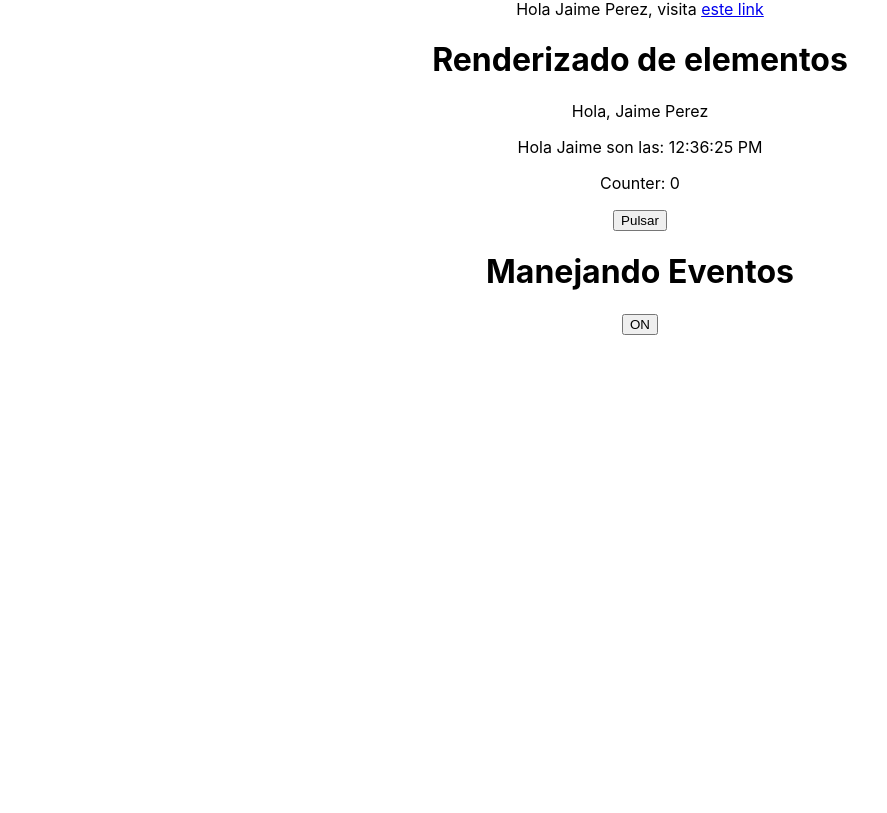
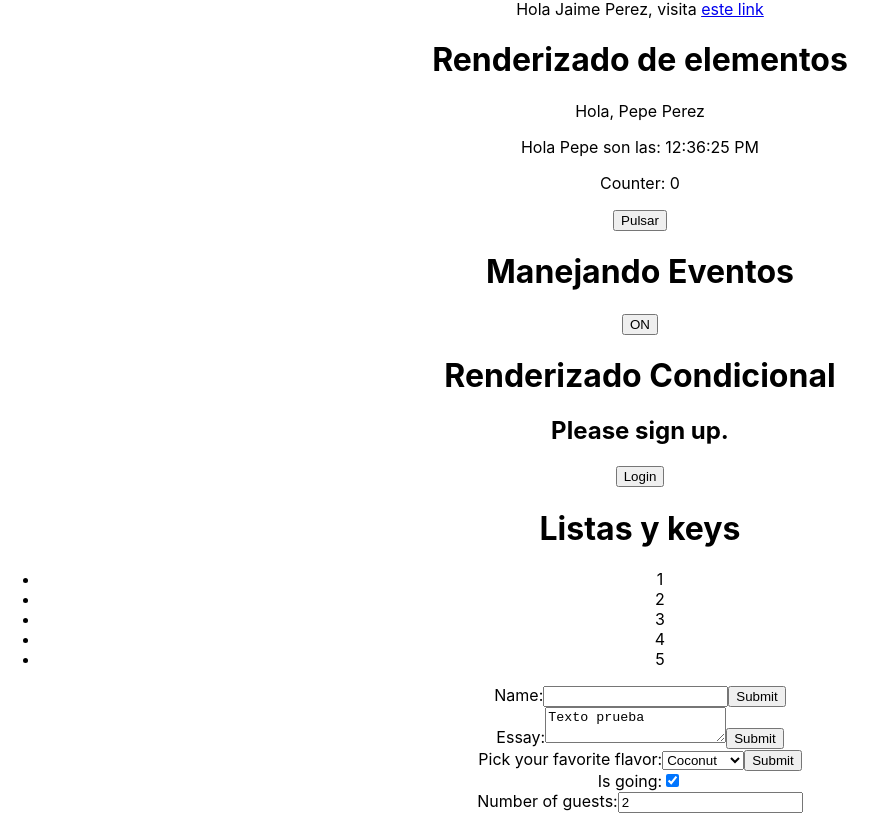
Before and after one commit to Jaipecas/ReactProjects, a React (Create React App) app in the folder basic-project/: page / in a window 1280 px wide. Shown: the part 257-1070 px from the top of the page, without its empty margins (0-887 px from the left). Before the commit the page ends 800 px from the top, so only its background shows below. Built offline with nearby package versions, Linux system fonts and the light colour scheme.

Commit message:
Se añaden los puntos de listas y formularios

```diff
--- a/basic-project/src/App.js
+++ b/basic-project/src/App.js
@@ -7,11 +7,20 @@ import RenderizadoElemntos from "./ConceptosPrincipales/renderizadoElementos";
 import ComponentesPropiedades from "./ConceptosPrincipales/componentesPropiedades";
 import EstadoCicloVida from "./ConceptosPrincipales/estadoCicloVida";
 import ManejandoEventos from "./ConceptosPrincipales/manejandoEventos";
+import RenderizadoCondicional from "./ConceptosPrincipales/renderizadoCondicional";
+import ListasKeys from "./ConceptosPrincipales/listasKeys";
+import Formularios from "./ConceptosPrincipales/formularios";
 
 const user = {
-  name: "Jaime",
+  name: "Pepe",
   surname: "Perez",
 };
+
+function addId(array) {
+  return array.map((element, index) => {
+    return { id: index, number: element };
+  });
+}
 
 const App = () => {
   return (
@@ -20,8 +29,11 @@ const App = () => {
       <PresentandoJSX />
       <RenderizadoElemntos />
       <ComponentesPropiedades user={user} />
-      <EstadoCicloVida name="Jaime" />
-      <ManejandoEventos/>
+      <EstadoCicloVida name={user.name} />
+      <ManejandoEventos />
+      <RenderizadoCondicional isLogged={false} name={user.name} />
+      <ListasKeys numbers={addId([1, 2, 3, 4, 5])} />
+      <Formularios></Formularios>
     </div>
   );
 };
--- /dev/null
+++ b/basic-project/src/ConceptosPrincipales/formularios.js
@@ -0,0 +1,137 @@
+import React, { Component } from "react";
+/*
+En HTML, los elementos de formularios como los <input>, <textarea> y el <select> normalmente mantienen sus propios estados y los actualizan de acuerdo a la interacción del usuario.
+En React, el estado mutable es mantenido normalmente en la propiedad estado de los componentes, y solo se actualiza con setState().
+
+Podemos combinar ambos haciendo que el estado de React sea la “única fuente de la verdad”.
+De esta manera, los componentes React que rendericen un formulario también controlan lo que pasa en ese formulario con las subsecuentes entradas del usuario.
+Un campo de un formulario cuyos valores son controlados por React de esta forma es denominado “componente controlado”.
+
+Al final de lo que se trate es de controlar los valores del formulario desde las variables state
+ */
+
+class Formularios extends Component {
+  state = {
+    valueInput: "",
+    valueTextArea: "Texto prueba",
+    valueSelect: "coconut",
+    isGoing: true,
+    numberOfGuests: 2,
+  };
+
+  formAlert(event, value) {
+    alert("A name was submitted: " + value);
+    event.preventDefault();
+  }
+
+  handleChange = (event) => {
+    /*En un principio comporbaba el tipo de control que se pasaba luego se añadió la propiedad name a los elementos del html*/
+    if (event.target.name === "inputForm1")
+      return this.setState({ valueInput: event.target.value });
+
+    if (event.target.name === "textArea")
+      return this.setState({ valueTextArea: event.target.value });
+
+    if (event.target.name === "selectForm3")
+      return this.setState({ valueSelect: event.target.value });
+  };
+
+  handleSubmitForm1 = (event) => {
+    this.formAlert(event, this.state.valueInput);
+  };
+
+  handleSubmitForm2 = (event) => {
+    this.formAlert(event, this.state.valueTextArea);
+  };
+
+  handleSubmitForm3 = (event) => {
+    this.formAlert(event, this.state.valueSelect);
+  };
+
+  handleInputChange = (event) => {
+    const target = event.target;
+    const value = target.type === "checkbox" ? target.checked : target.value;
+    const name = target.name;
+
+    this.setState({
+      [name]: value,
+    });
+  };
+
+  render() {
+    return (
+      <div>
+        <form onSubmit={this.handleSubmitForm1}>
+          <label>
+            Name:
+            <input
+              type="text"
+              name="inputForm1"
+              value={this.state.valueInput}
+              onChange={this.handleChange}
+            />
+          </label>
+          <input type="submit" value="Submit" />
+        </form>
+        <form onSubmit={this.handleSubmitForm2}>
+          <label>
+            Essay:
+            <textarea
+              name="textArea"
+              value={this.state.valueTextArea}
+              onChange={this.handleChange}
+            />
+          </label>
+          <input type="submit" value="Submit" />
+        </form>
+        <form onSubmit={this.handleSubmitForm3}>
+          <label>
+            Pick your favorite flavor:
+            <select
+              name="selectForm3"
+              value={this.state.valueSelect}
+              onChange={this.handleChange}
+            >
+              <option value="grapefruit">Grapefruit</option>
+              <option value="lime">Lime</option>
+              <option value="coconut">Coconut</option>
+              <option value="mango">Mango</option>
+            </select>
+          </label>
+          <input type="submit" value="Submit" />
+        </form>
+
+        <form /*
+        Cuando necesitas manejar múltiples elementos input controlados,
+        puedes agregar un atributo name a cada uno de los elementos
+        y dejar que la función controladora decida que hacer basada en el valor de event.target.name.
+
+        Aqui hace un truco que es llamar al state igual que el nombre del control mirar la funcion handleinputchange
+        */
+        >
+          <label>
+            Is going:
+            <input
+              name="isGoing"
+              type="checkbox"
+              checked={this.state.isGoing}
+              onChange={this.handleInputChange}
+            />
+          </label>
+          <br />
+          <label>
+            Number of guests:
+            <input
+              name="numberOfGuests"
+              type="number"
+              value={this.state.numberOfGuests}
+              onChange={this.handleInputChange}
+            />
+          </label>
+        </form>
+      </div>
+    );
+  }
+}
+
+export default Formularios;
--- /dev/null
+++ b/basic-project/src/ConceptosPrincipales/listasKeys.js
@@ -0,0 +1,18 @@
+import React, { Component } from "react";
+//mirar mejores formas de pasar las key a los elementos del array, usar index no es una buena opc
+//construir elementos html a través de arrays
+const listItems = (numbers) =>
+  numbers.map((number) => <li key={number.id}>{number.number}</li>);
+
+class ListasKeys extends Component {
+  render() {
+    return (
+      <div>
+        <h1>Listas y keys</h1>
+        <ul>{listItems(this.props.numbers)}</ul>
+      </div>
+    );
+  }
+}
+
+export default ListasKeys;
--- a/basic-project/src/ConceptosPrincipales/renderizadoCondicional.js
+++ b/basic-project/src/ConceptosPrincipales/renderizadoCondicional.js
@@ -0,0 +1,46 @@
+import React from "react";
+
+function LoginButton(props) {
+  return <button onClick={props.onClick}>Login</button>;
+}
+
+class RenderizadoCondicional extends React.Component {
+  constructor(props) {
+    super(props);
+    this.state = {
+      userh1: false,
+    };
+  }
+
+  UserGreeting = () => {
+    console.log("Entra en funcion");
+    return <h2>Hello {this.props.name}</h2>;
+  };
+
+  GuestGreeting() {
+    return <h2>Please sign up.</h2>;
+  }
+
+  showName() {
+    this.setState((state, props) => {
+      return { userh1: !state.userh1 };
+    });
+  }
+
+  username(){
+    return <h2>Hello {this.props.name}</h2>;
+  }
+
+  render() {
+    return (
+      <div>
+        <h1>Renderizado Condicional</h1>
+        {this.props.isLogged ? this.UserGreeting() : this.GuestGreeting()}
+        <LoginButton onClick={this.showName} />
+        {this.userh1 ? this.username() : null}
+      </div>
+    );
+  }
+}
+
+export default RenderizadoCondicional;
```
